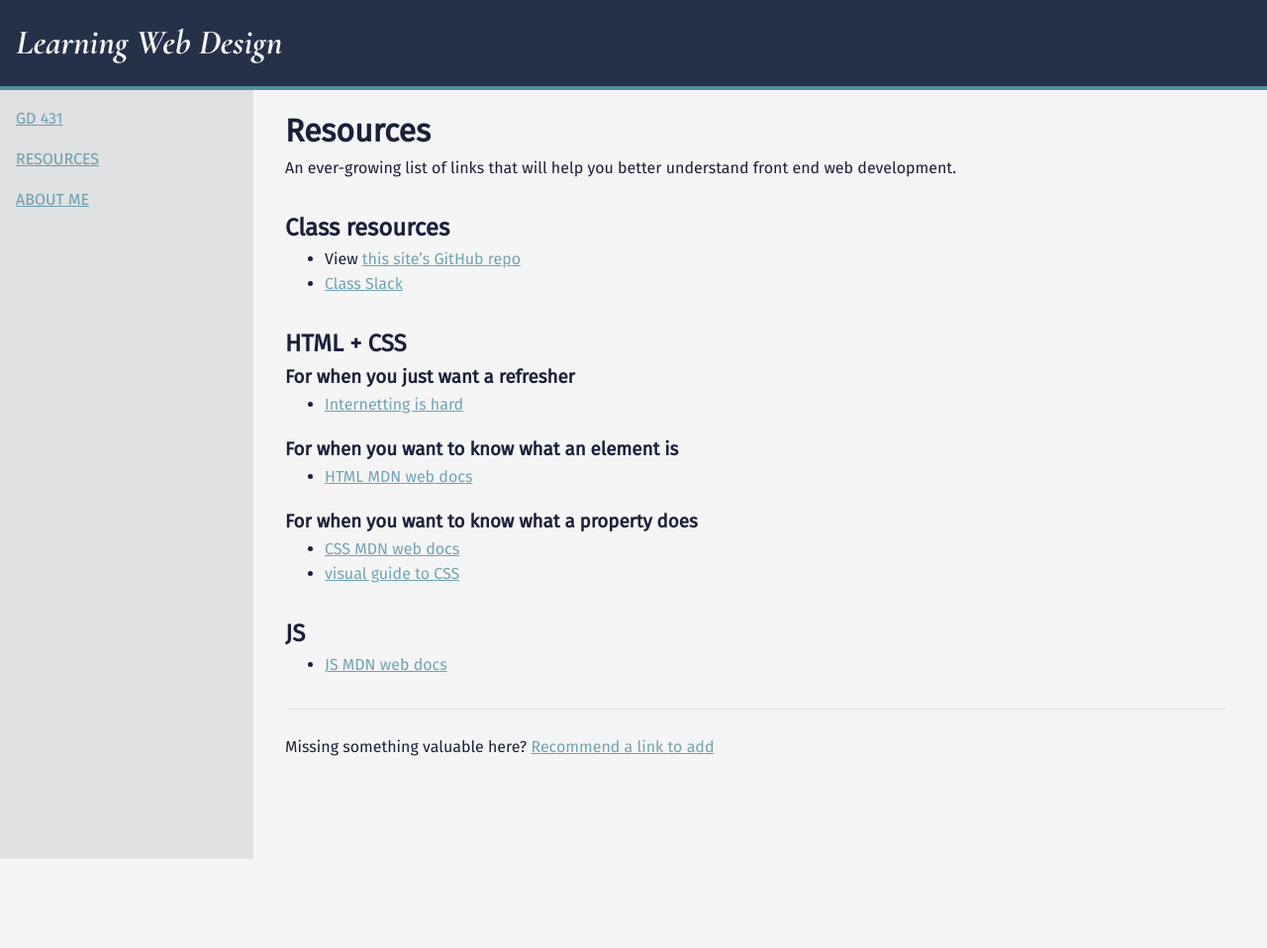
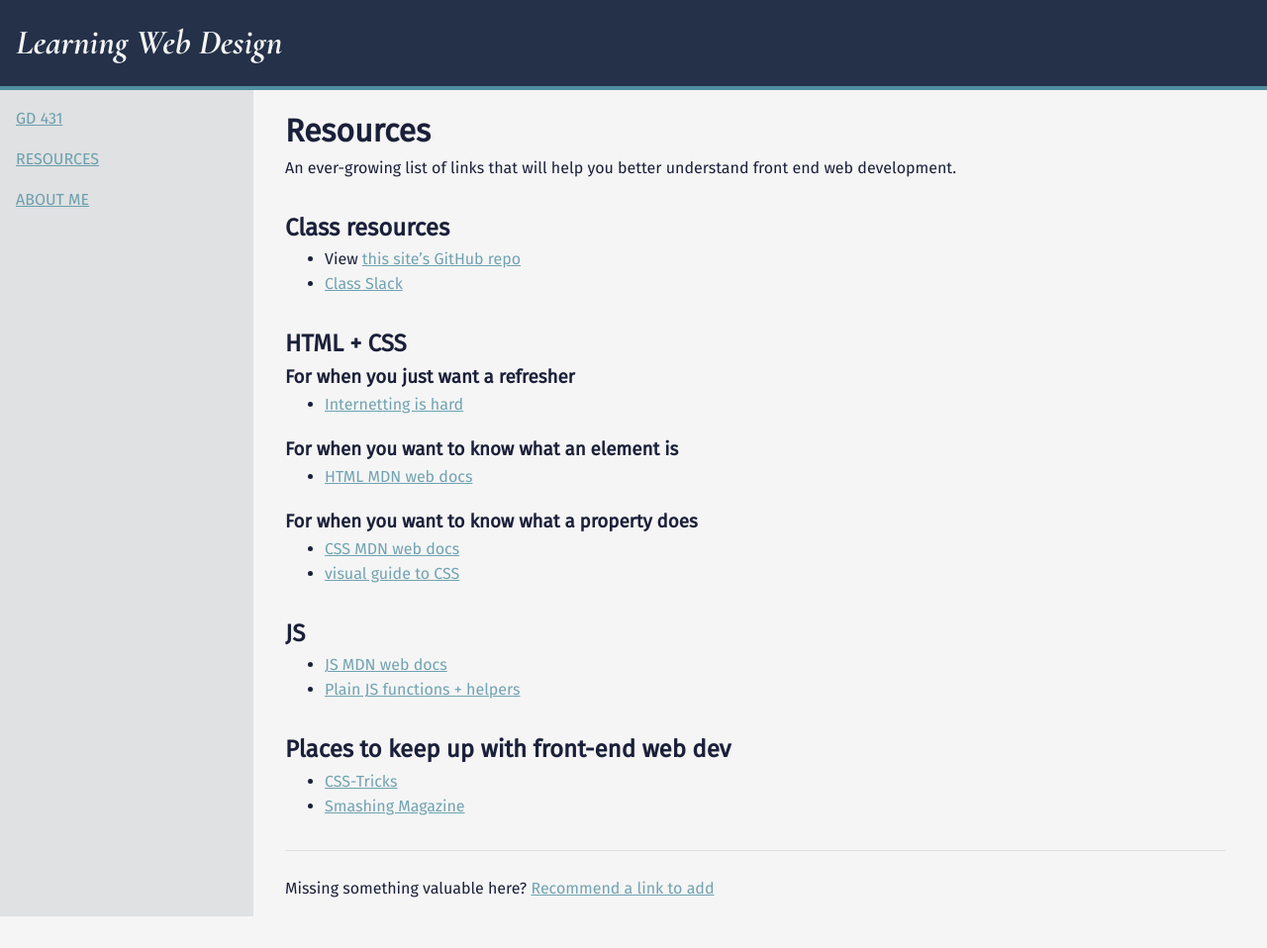
Before and after one commit to mica-web/mica-web.github.io, a Jekyll site: the page built from resources.md, in a window 1280 px wide. Shown: the whole page at 99% size. Built offline with Jekyll 4.4.1, drawn with Linux system fonts in a browser that asks for light colours; before the commit the page ends 900 px from its top, so only the background shows below that.

Commit message:
Added more content to resources

```diff
--- a/resources.md
+++ b/resources.md
@@ -28,6 +28,11 @@ An ever-growing list of links that will help you better understand front end web
 
 ## JS
 - [JS MDN web docs](https://developer.mozilla.org/en-US/docs/Web/JavaScript/Reference)
+- [Plain JS functions + helpers](https://plainjs.com/javascript/)
+
+## Places to keep up with front-end web dev
+- [CSS-Tricks](https://css-tricks.com/)
+- [Smashing Magazine](https://www.smashingmagazine.com/)
 </section>
 
 {::options parse_block_html="true /}
```
